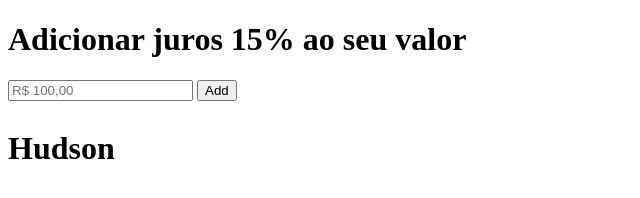
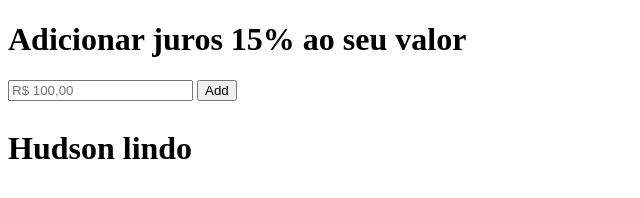
Before and after one commit to hudsonlhMartins/estudo_git_and_github, a plain HTML site: page index.html in a window 1280 px wide. Shown: the whole page, without its empty margins (0-640 px from the left). Drawn offline with Linux system fonts and the light colour scheme.

Commit message:
mexendo msm linha da main na branch page_home

```diff
--- a/index.html
+++ b/index.html
@@ -22,7 +22,7 @@
         </div>
 
         <div>
-            <h1>Hudson</h1>
+            <h1>Hudson lindo</h1>
         </div>
     </div>
 
```
